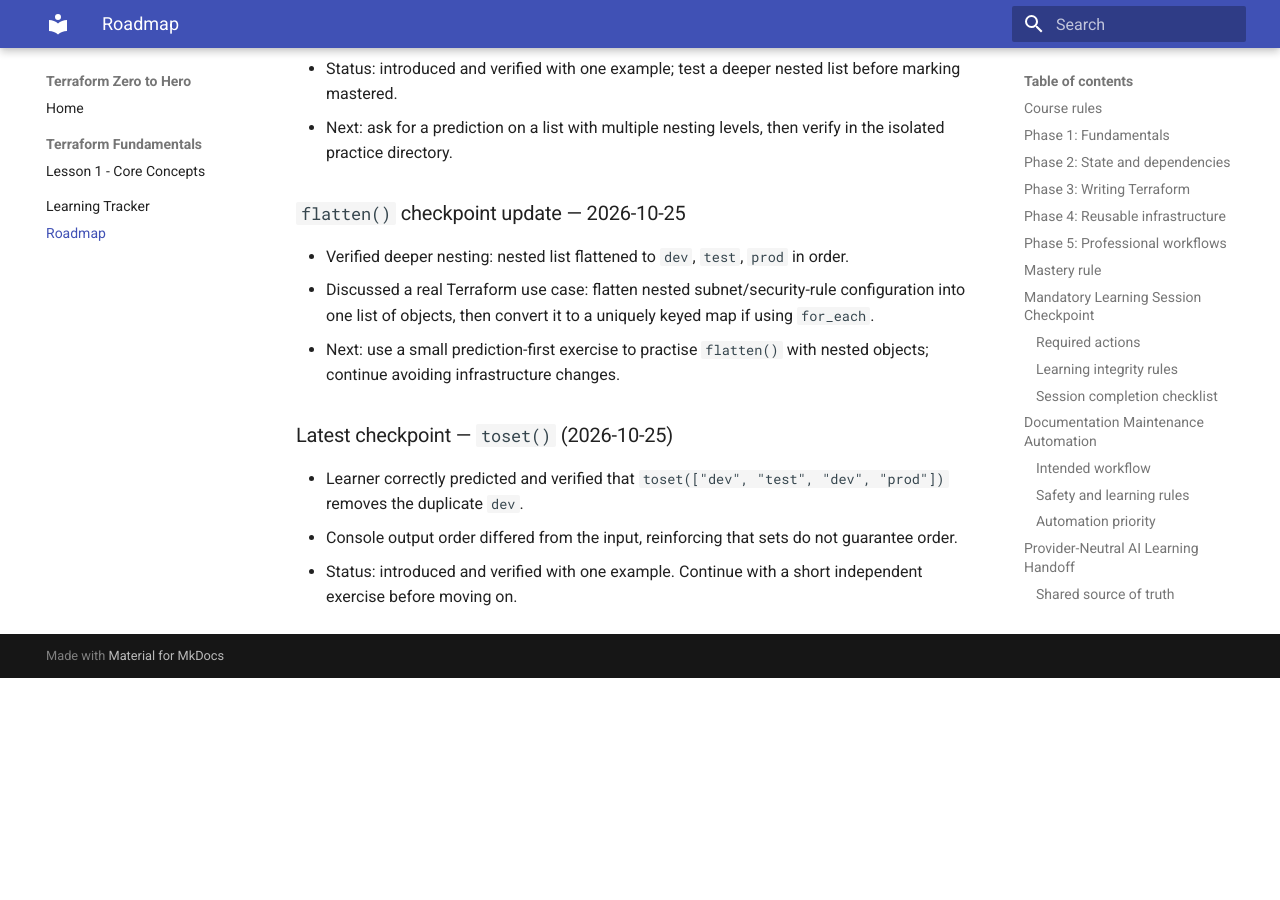
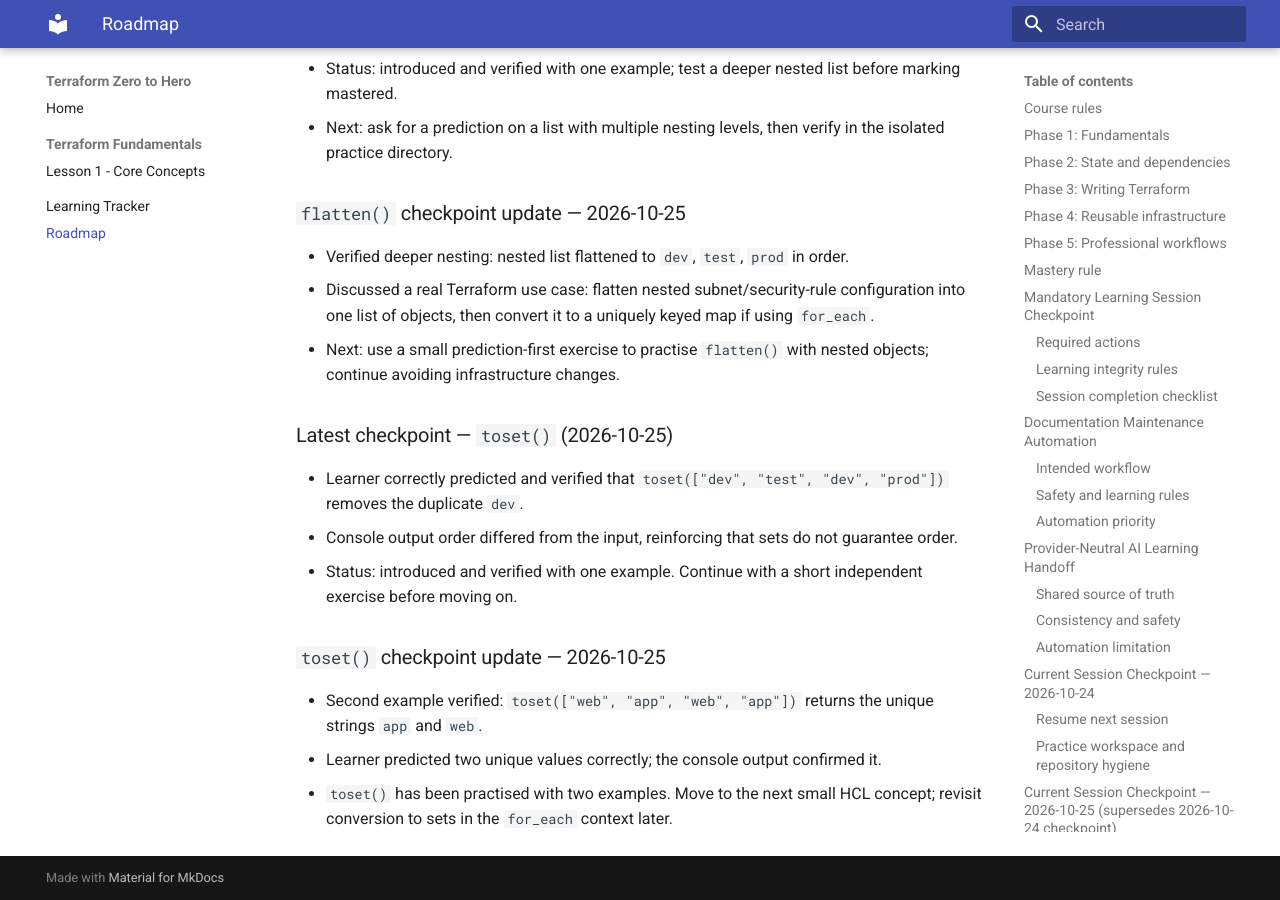
Before and after one commit to pshewale-dev/terraform-azure-lab, an MkDocs documentation site: the page built from docs/LEARNING-ROADMAP.md, in a window 1280 px wide and 900 px high, scrolled down 8048 px. Built offline with MkDocs 1.6.1 and Material for MkDocs 9.7.7, drawn with Linux system fonts in a browser that asks for light colours; before the commit the page ends 8726 px from its top, so only the background shows below that.

Commit message:
docs: record second verified toset example

```diff
--- a/docs/LEARNING-ROADMAP.md
+++ b/docs/LEARNING-ROADMAP.md
@@ -220,3 +220,9 @@ Proceed to the next small HCL concept using prediction-first practice, one conce
 - Learner correctly predicted and verified that `toset(["dev", "test", "dev", "prod"])` removes the duplicate `dev`.
 - Console output order differed from the input, reinforcing that sets do not guarantee order.
 - Status: introduced and verified with one example. Continue with a short independent exercise before moving on.
+
+
+### `toset()` checkpoint update — 2026-10-25
+- Second example verified: `toset(["web", "app", "web", "app"])` returns the unique strings `app` and `web`.
+- Learner predicted two unique values correctly; the console output confirmed it.
+- `toset()` has been practised with two examples. Move to the next small HCL concept; revisit conversion to sets in the `for_each` context later.
```
